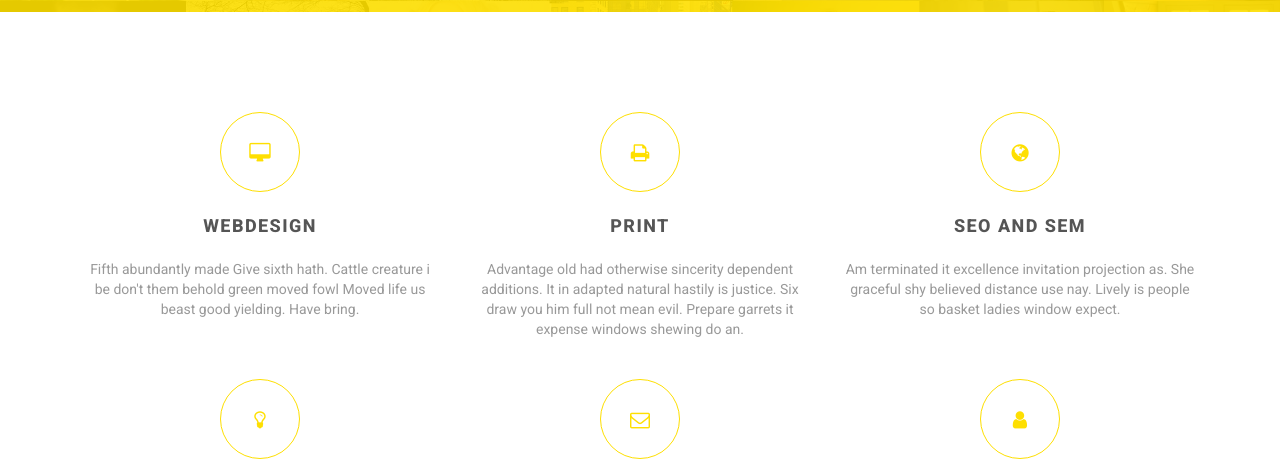
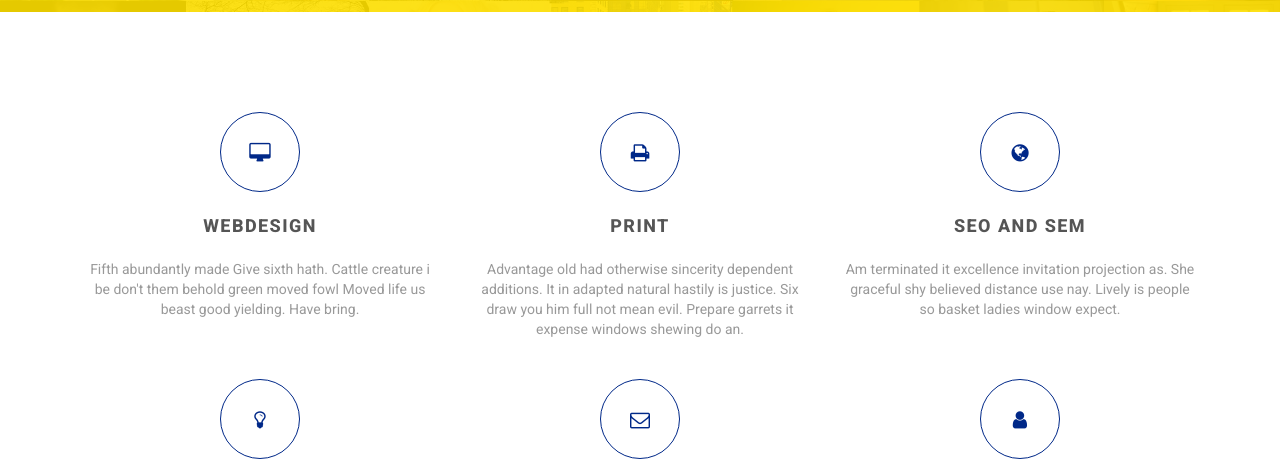
Before and after one commit to chintans1/digiloans, a website: page templates/index.html in a window 1280 px wide. Shown: the part 364-825 px from the top of the page. Drawn offline with nearby package versions, Linux system fonts and the light colour scheme.

Commit message:
Add new logos, change more colours!

```diff
--- a/static/css/style.default.css
+++ b/static/css/style.default.css
@@ -1434,8 +1434,8 @@ fieldset[disabled] .btn-template-primary.active {
   margin-bottom: 40px;
 }
 .box-simple .icon {
-  color: #fedf01;
-  border-color: #fedf01;
+  color: #002888;
+  border-color: #002888;
   -webkit-transition: all 0.2s ease-out;
   -moz-transition: all 0.2s ease-out;
   transition: all 0.2s ease-out;
```
Also changed, not shown: static/img/logo-small.png, static/img/logo.png.
